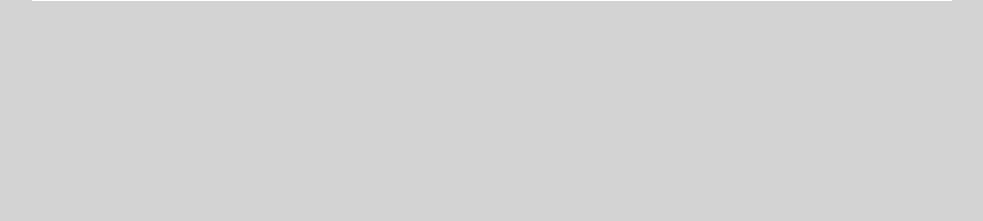
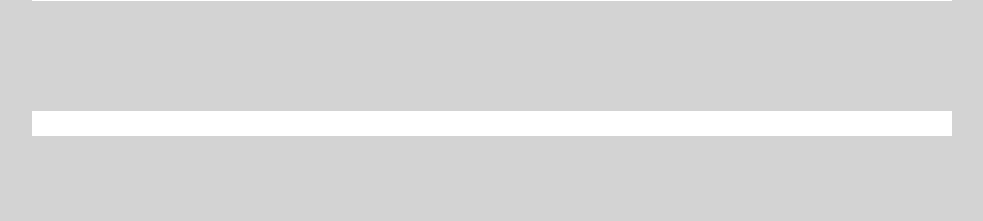
Before and after one commit to ns102030/Project2, a Flask app: page / in a window 1280 px wide. Shown: the part 579-800 px from the top of the page, without its empty margins (53-1036 px from the left). Run offline with Flask 2, Linux system fonts and the light colour scheme; data that the repository does not hold is empty; some libraries are stand-ins or nearby versions.

Commit message:
Added section for Top Ten/ created .js file

```diff
--- a/templates/index.html
+++ b/templates/index.html
@@ -73,7 +73,19 @@
   </div>
 
   <!-- Visualizations -->
-
+  <!-- Top Ten -->
+  <div class="container">
+    <div class="row">
+      <div class="col-lg-27 col-md-10">
+        <div class="box">
+            <div id='topTen'>
+            <!-- Our JS -->
+            <script type="text/javascript" src="/static/js/top_ten.js"></script>
+            </div>
+        </div>
+      </div>
+    </div>
+  </div>
 </body>
 
 
```
Also changed, not shown: static/js/top_ten.js (added).
